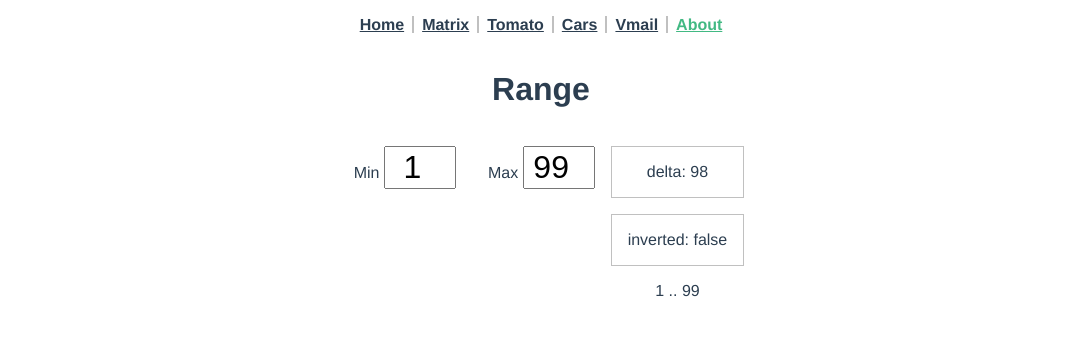
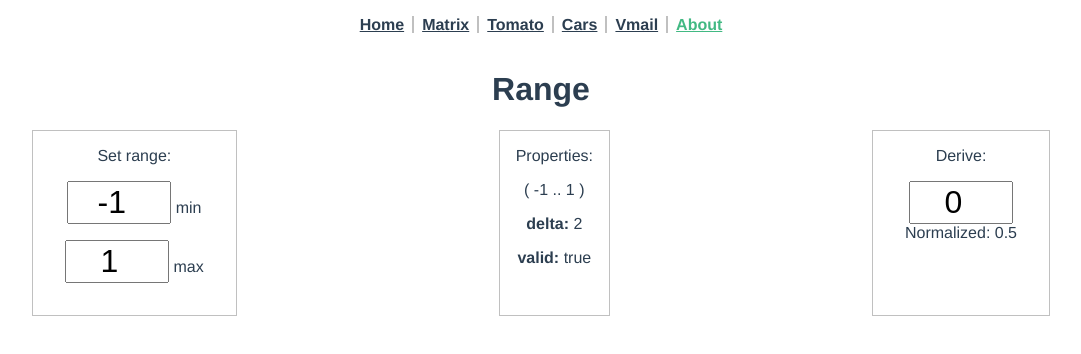
Before and after one commit to dvdrtrgn/muse3, a Vue app: page /about in a window 1280 px wide. Shown: the top 354 px of the page, without its empty margins (99-1180 px from the left). Built offline with nearby package versions, Linux system fonts and the light colour scheme.

Commit message:
Test normalization

```diff
--- a/src/libs/range.js
+++ b/src/libs/range.js
@@ -1,20 +1,39 @@
 export default class Range {
-  constructor(min, max) {
-    min = min || 0;
-    max = max || 1;
+  _enforceOrder() {
+    if (this._a === this._b) throw 'not a range';
+    if (this._b <= this._a) [this._a, this._b] = [this._b, this._a];
+  }
 
-    if (min === max) throw 'not a range';
+  get min() {
+    return this._a;
+  }
+  get max() {
+    return this._b;
+  }
 
-    this.min = min;
-    this.max = max;
-
-    if (this.inverted) console.log('inverted!');
+  set min(num) {
+    this._a = Number(num);
+    this._enforceOrder();
+  }
+  set max(num) {
+    this._b = Number(num);
+    this._enforceOrder();
   }
 
   get delta() {
-    return Math.abs(this.max - this.min);
+    return this._b - this._a;
   }
-  get inverted() {
-    return this.max <= this.min;
+  get valid() {
+    return this._b > this._a;
+  }
+
+  constructor(min = -1, max = 1) {
+    if (min == max) max = min + 1;
+    this.min = min;
+    this.max = max;
+  }
+
+  calcNorm(num) {
+    return (num - this._a) / this.delta;
   }
 }
--- a/src/views/About.vue
+++ b/src/views/About.vue
@@ -2,31 +2,54 @@
   <div class="about"></div>
   <div id="Range">
     <h1>Range</h1>
-    <div class="flex">
-      <label> Min <input v-model.number="range.min" type="number" /> </label>
-      <label> Max <input v-model.number="range.max" type="number" /> </label>
-      <div class="line">
-        <p>delta: {{ range.delta }}</p>
-        <p :class="{ error: range.inverted }">inverted: {{ range.inverted }}</p>
-        {{ range.min }} .. {{ range.max }}
+    <div class="flex line">
+      <div>
+        Set range:
+        <div>
+          <label>
+            <input v-model.number="range.min" type="number" />
+            min
+          </label>
+          <label>
+            <input v-model.number="range.max" type="number" />
+            max
+          </label>
+        </div>
+      </div>
+      <div>
+        Properties:
+        <p>( {{ range.min }} .. {{ range.max }} )</p>
+        <p><b>delta:</b> {{ range.delta }}</p>
+        <p :class="{ error: !range.valid }"><b>valid:</b> {{ range.valid }}</p>
+      </div>
+      <div>
+        Derive:
+        <label>
+          <input v-model.number="norm" type="number" />
+          <br />Normalized:
+          {{ range.calcNorm(norm).toLocaleString() }}
+        </label>
       </div>
     </div>
   </div>
 </template>
 
 <script>
-  import { defineComponent, onUpdated, reactive } from 'vue';
+  import { defineComponent, onUpdated, reactive, ref } from 'vue';
   import Range from '../libs/range';
+  window.Range = Range;
 
   export default defineComponent({
     setup() {
-      let range = reactive(new Range(1, 99));
-
+      let range = reactive(new Range());
+      let norm = ref(0);
+      console.log('range', range);
       onUpdated(() => {
         // console.log('range', range);
       });
       return {
         range,
+        norm,
       };
     },
   });
@@ -37,22 +60,25 @@
     display: flex;
     justify-content: center;
   }
-  .line > * {
-    border: 1px solid silver;
-    padding: 1em;
+  .line {
+    justify-content: space-around;
+    > * {
+      border: 1px solid silver;
+      padding: 1em;
+    }
   }
   .error {
     color: red;
   }
   #Range {
     label {
-      display: inline-block;
+      display: block;
       margin: 1rem;
     }
     input {
       font-size: 2rem;
       text-align: center;
-      width: 2em;
+      width: 3em;
     }
   }
 </style>
```
